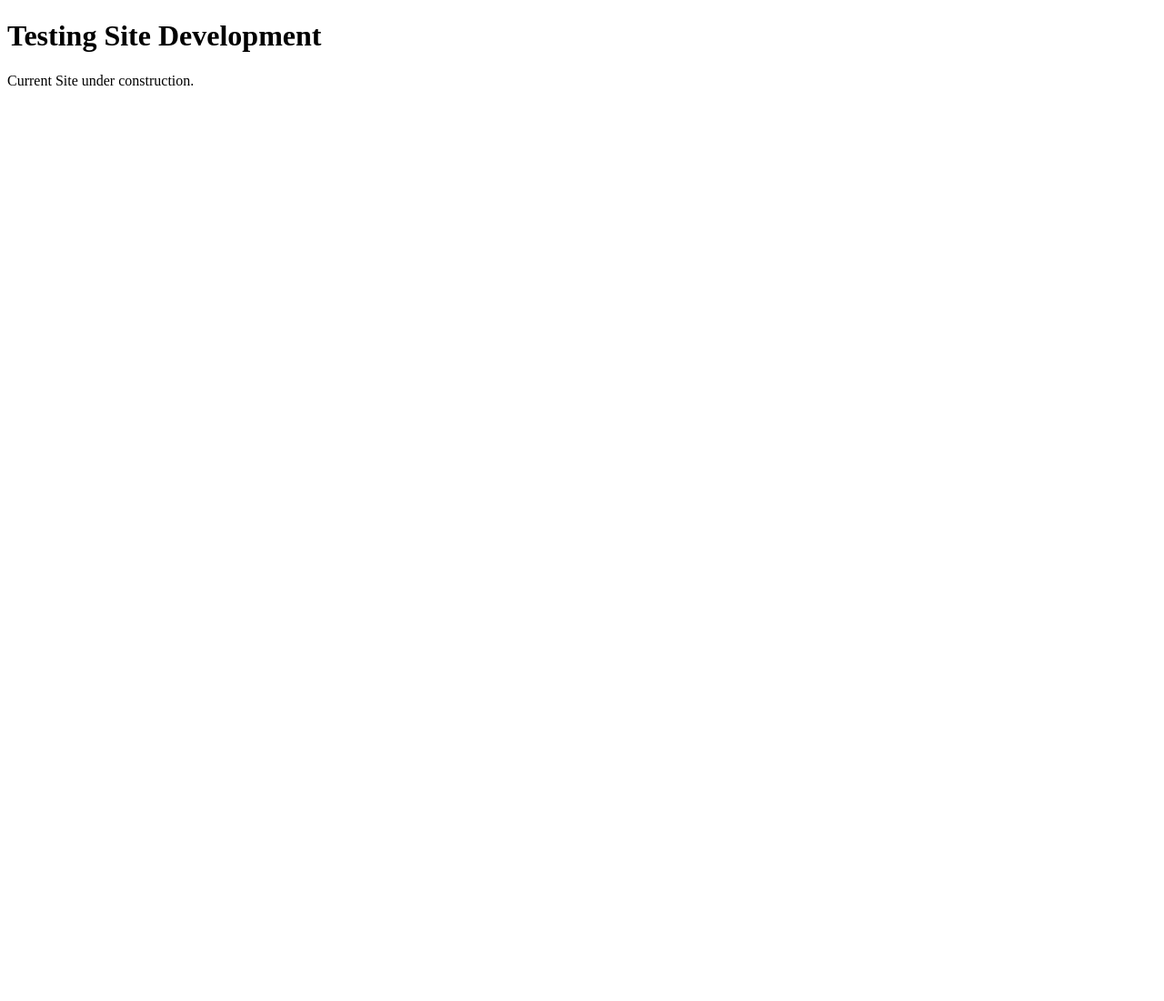
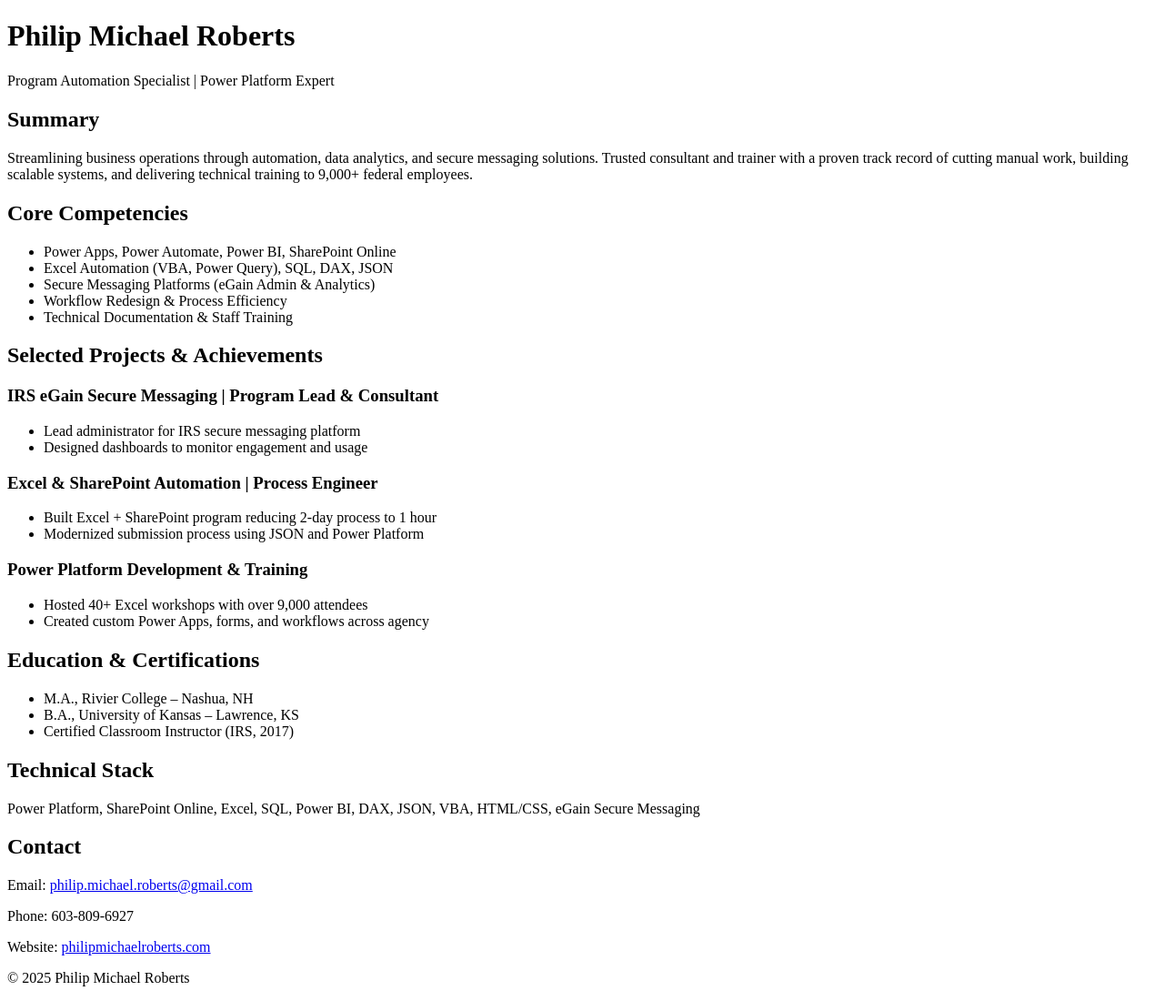
Before and after one commit to justif21/philipmichaelroberts-site, a plain HTML site: page index.html in a window 1280 px wide. Shown: the whole page at 91% size. Before the commit the page ends 800 px from the top, so only its background shows below. Drawn offline with Linux system fonts and the light colour scheme.

Commit message:
Update index.html

```diff
--- a/index.html
+++ b/index.html
@@ -4,10 +4,76 @@
     <meta charset="UTF-8">
     <meta name="viewport" content="width=device-width, initial-scale=1.0">
     <title>Philip Michael Roberts</title>
+    <link rel="stylesheet" href="style.css">
 </head>
 <body>
-    <h1>Testing Site Development</h1>
-    <p>Current Site under construction.</p>
+    <header>
+        <h1>Philip Michael Roberts</h1>
+        <p>Program Automation Specialist | Power Platform Expert</p>
+    </header>
 
+    <main>
+        <section>
+            <h2>Summary</h2>
+            <p>Streamlining business operations through automation, data analytics, and secure messaging solutions. Trusted consultant and trainer with a proven track record of cutting manual work, building scalable systems, and delivering technical training to 9,000+ federal employees.</p>
+        </section>
+
+        <section>
+            <h2>Core Competencies</h2>
+            <ul>
+                <li>Power Apps, Power Automate, Power BI, SharePoint Online</li>
+                <li>Excel Automation (VBA, Power Query), SQL, DAX, JSON</li>
+                <li>Secure Messaging Platforms (eGain Admin & Analytics)</li>
+                <li>Workflow Redesign & Process Efficiency</li>
+                <li>Technical Documentation & Staff Training</li>
+            </ul>
+        </section>
+
+        <section>
+            <h2>Selected Projects & Achievements</h2>
+            <h3>IRS eGain Secure Messaging | Program Lead & Consultant</h3>
+            <ul>
+                <li>Lead administrator for IRS secure messaging platform</li>
+                <li>Designed dashboards to monitor engagement and usage</li>
+            </ul>
+
+            <h3>Excel & SharePoint Automation | Process Engineer</h3>
+            <ul>
+                <li>Built Excel + SharePoint program reducing 2-day process to 1 hour</li>
+                <li>Modernized submission process using JSON and Power Platform</li>
+            </ul>
+
+            <h3>Power Platform Development & Training</h3>
+            <ul>
+                <li>Hosted 40+ Excel workshops with over 9,000 attendees</li>
+                <li>Created custom Power Apps, forms, and workflows across agency</li>
+            </ul>
+        </section>
+
+        <section>
+            <h2>Education & Certifications</h2>
+            <ul>
+                <li>M.A., Rivier College – Nashua, NH</li>
+                <li>B.A., University of Kansas – Lawrence, KS</li>
+                <li>Certified Classroom Instructor (IRS, 2017)</li>
+            </ul>
+        </section>
+
+        <section>
+            <h2>Technical Stack</h2>
+            <p>Power Platform, SharePoint Online, Excel, SQL, Power BI, DAX, JSON, VBA, HTML/CSS, eGain Secure Messaging</p>
+        </section>
+
+        <section>
+            <h2>Contact</h2>
+            <p>Email: <a href="mailto:philip.michael.roberts@gmail.com">philip.michael.roberts@gmail.com</a></p>
+            <p>Phone: 603-809-6927</p>
+            <p>Website: <a href="https://philipmichaelroberts.com">philipmichaelroberts.com</a></p>
+        </section>
+    </main>
+
+    <footer>
+        <p>&copy; 2025 Philip Michael Roberts</p>
+    </footer>
 </body>
 </html>
```
